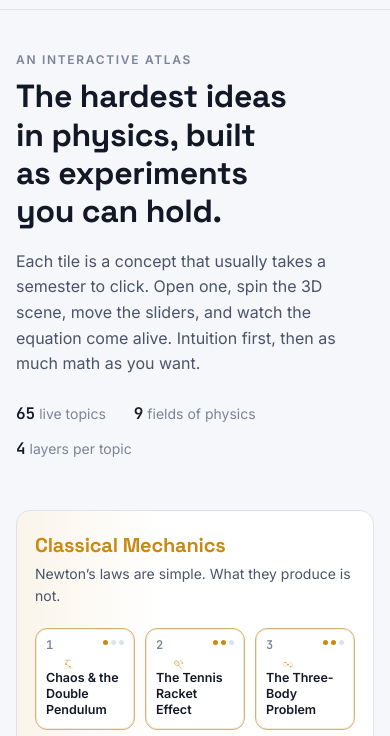
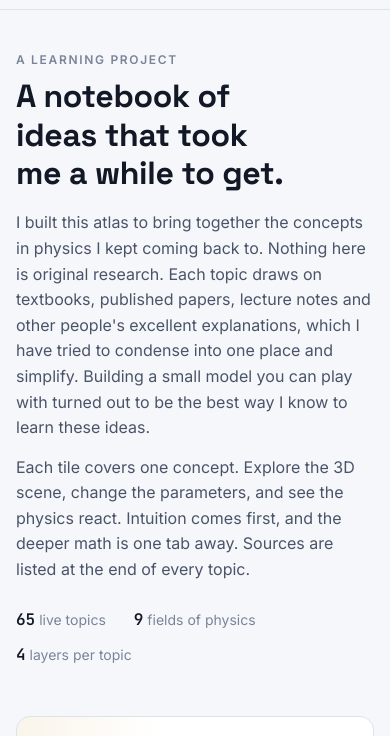
Before and after one commit to akanjilal-work/physics-atlas, a website built with Vite: page index.html in a window 390 px wide. Shown: the part 38-774 px from the top of the page. Built offline with nearby package versions, Linux system fonts and the light colour scheme.

Commit message:
Rewrite the atlas intro as a personal learning notebook
New hero copy explains the project draws on textbooks, papers and lecture
notes. Title each topic's reference list 'Sources and further reading' to
match. Stop tile icons shrinking on phones and give phone tiles room for
the icon and a three-line title.

```diff
--- a/src/atlas.ts
+++ b/src/atlas.ts
@@ -16,9 +16,10 @@ export function renderAtlas(root: HTMLElement): void {
   const live = CATALOG.filter((t) => t.status === 'live').length;
   root.innerHTML = `
     <section class="hero">
-      <p class="eyebrow">An interactive atlas</p>
-      <h1>The hardest ideas in physics, built as experiments you can hold.</h1>
-      <p class="lede">Each tile is a concept that usually takes a semester to click. Open one, spin the 3D scene, move the sliders, and watch the equation come alive. Intuition first, then as much math as you want.</p>
+      <p class="eyebrow">A learning project</p>
+      <h1>A notebook of ideas that took me a while to get.</h1>
+      <p class="lede">I built this atlas to bring together the concepts in physics I kept coming back to. Nothing here is original research. Each topic draws on textbooks, published papers, lecture notes and other people's excellent explanations, which I have tried to condense into one place and simplify. Building a small model you can play with turned out to be the best way I know to learn these ideas.</p>
+      <p class="lede" style="margin-top: 14px">Each tile covers one concept. Explore the 3D scene, change the parameters, and see the physics react. Intuition comes first, and the deeper math is one tab away. Sources are listed at the end of every topic.</p>
       <div class="hero-stats"><span><b>${live}</b> live topics</span>${CATALOG.length - live > 0 ? `<span><b>${CATALOG.length - live}</b> on the roadmap</span>` : `<span><b>${DOMAINS.length}</b> fields of physics</span>`}<span><b>4</b> layers per topic</span></div>
     </section>
 
--- a/src/styles.css
+++ b/src/styles.css
@@ -139,7 +139,7 @@ main { padding: 0 clamp(16px, 4vw, 40px); max-width: 1440px; margin: 0 auto; }
 .dots { position: absolute; top: 11px; right: 10px; display: flex; gap: 3px; }
 .dots i { width: 5px; height: 5px; border-radius: 50%; background: var(--line); }
 .dots i.on { background: var(--accent); }
-.tile-icon { width: clamp(44px, 4vw, 54px); height: auto; color: var(--accent); margin-bottom: auto; margin-top: 20px; }
+.tile-icon { flex: none; width: clamp(44px, 4vw, 54px); height: auto; color: var(--accent); margin-bottom: auto; margin-top: 20px; }
 .tile.soon .tile-icon { color: var(--text-3); }
 .tile-name { font-size: 12.5px; line-height: 1.3; font-weight: 600; }
 .tile-flag { position: absolute; top: 26px; right: 10px; font-size: 10px; text-transform: uppercase; letter-spacing: 0.08em; color: var(--text-3); }
@@ -334,6 +334,8 @@ input[type='range']::-moz-range-thumb { width: 14px; height: 14px; border-radius
   .tab-n { display: none; }
   .term { grid-template-columns: 1fr; }
   .tiles { grid-template-columns: repeat(auto-fill, minmax(100px, 1fr)); }
+  .tile { aspect-ratio: auto; min-height: 128px; }
+  .tile-icon { width: 34px; margin-top: 22px; margin-bottom: 10px; }
   .topic-title { align-items: flex-start; }
   .mini-tile { width: 56px; height: 56px; }
   .mini-icon { width: 34px; height: 34px; }
--- a/src/topicPage.ts
+++ b/src/topicPage.ts
@@ -91,7 +91,7 @@ export async function renderTopic(root: HTMLElement, id: string, tab: TabId | nu
             )
             .join('')}
           <div class="caveat"><h3>What this model leaves out</h3>${renderMath(c.caveats)}</div>
-          <div class="further"><h3>Further reading</h3><ul>${c.further.map((f) => `<li><a href="${f.url}" target="_blank" rel="noopener">${f.label}</a></li>`).join('')}</ul></div>
+          <div class="further"><h3>Sources and further reading</h3><ul>${c.further.map((f) => `<li><a href="${f.url}" target="_blank" rel="noopener">${f.label}</a></li>`).join('')}</ul></div>
         </section>
 
         <section class="pane" id="pane-try" role="tabpanel" aria-labelledby="tab-try">
```
